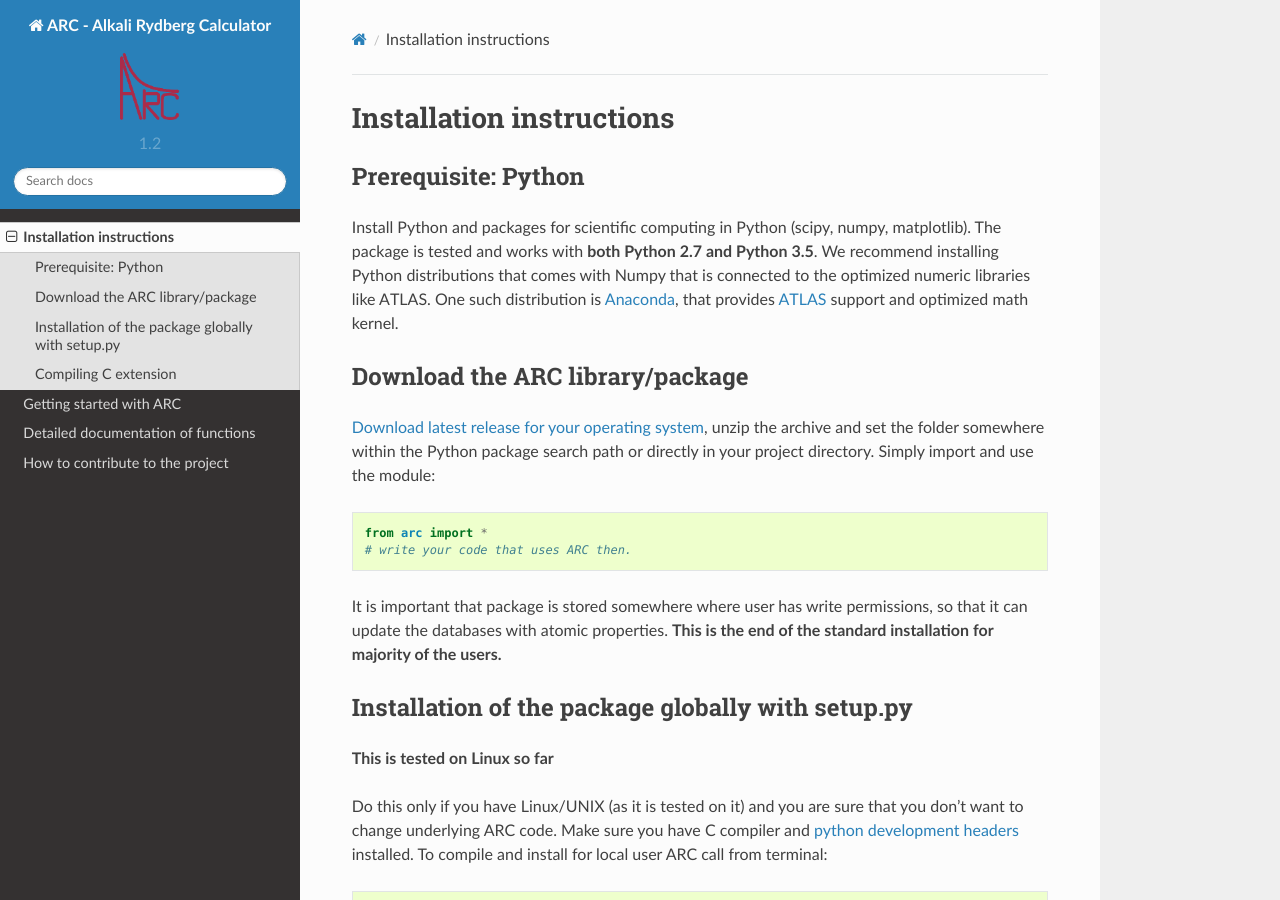
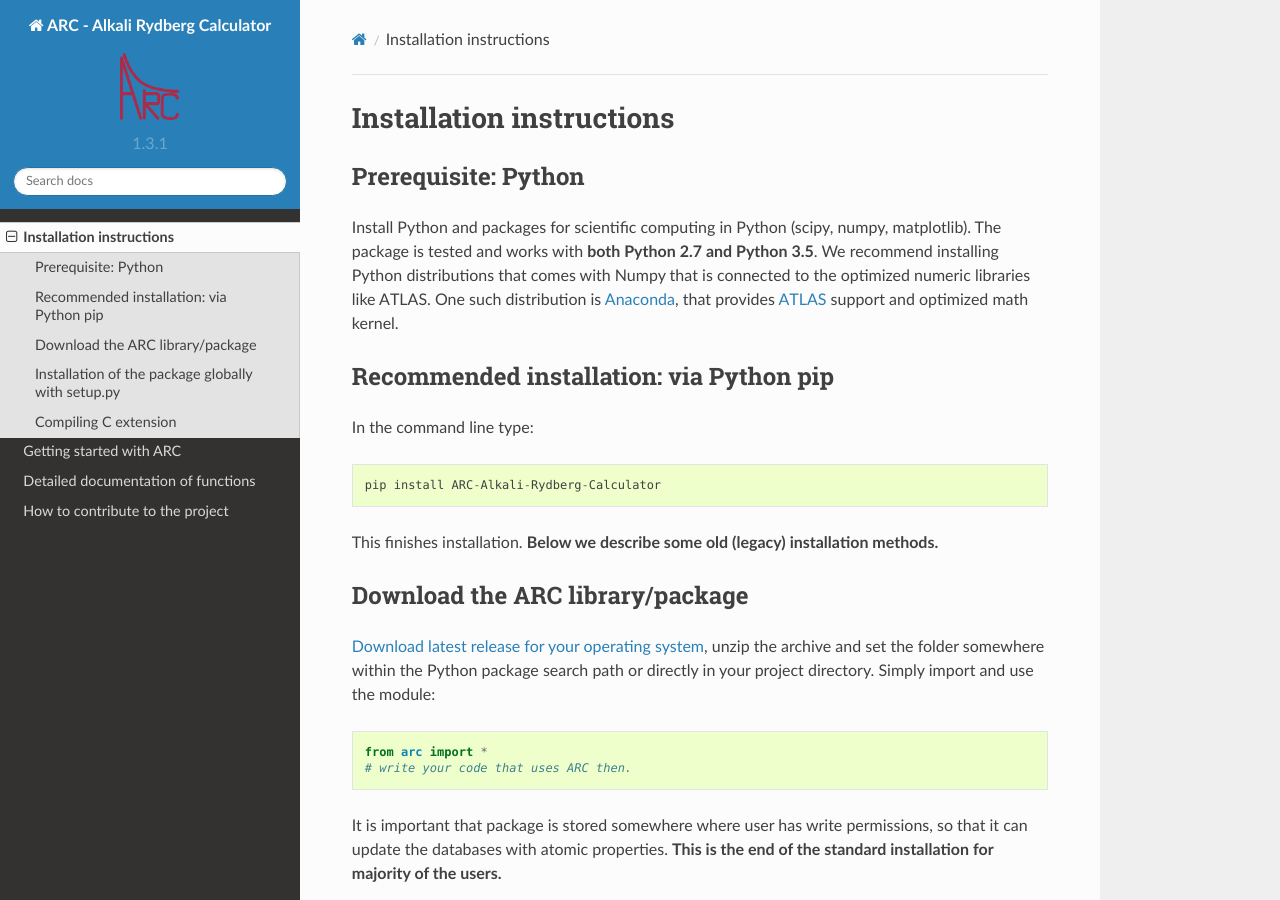
Before and after one commit to nikolasibalic/ARC-Alkali-Rydberg-Calculator, a Sphinx documentation site: the page built from doc/installation.rst, in a window 1280 px wide and 900 px high. Built offline with Sphinx 7.4.7 and the Read the Docs theme 2.0.0, drawn with Linux system fonts in a browser that asks for light colours.

```diff
--- a/doc/conf.py
+++ b/doc/conf.py
@@ -89,9 +89,9 @@ author = u'Nikola Šibalić'
 # built documents.
 #
 # The short X.Y version.
-version = u'1.2'
+version = u'1.3.1'
 # The full version, including alpha/beta/rc tags.
-release = u'1.2'
+release = u'1.3.1'
 
 # The language for content autogenerated by Sphinx. Refer to documentation
 # for a list of supported languages.
--- a/doc/installation.rst
+++ b/doc/installation.rst
@@ -5,6 +5,14 @@ Prerequisite: Python
 
 Install Python and packages for scientific computing in Python (scipy, numpy, matplotlib). The package is tested and works with **both Python 2.7 and Python 3.5**.  We recommend installing Python distributions that comes with Numpy that is connected to the optimized numeric libraries like ATLAS. One such distribution is `Anaconda <https://www.continuum.io/downloads>`_, that provides `ATLAS <https://anaconda.org/anaconda/atlas>`_ support and optimized math kernel.
 
+Recommended installation: via Python pip
+----------------------------------------
+
+In the command line type::
+
+    pip install ARC-Alkali-Rydberg-Calculator
+
+This finishes installation. **Below we describe some old (legacy) installation methods.**
 
 Download the ARC library/package
 --------------------------------
```
Also changed, not shown: README.md (+5 -1 lines), setup.py (+9 -4 lines), .travis.yml.
